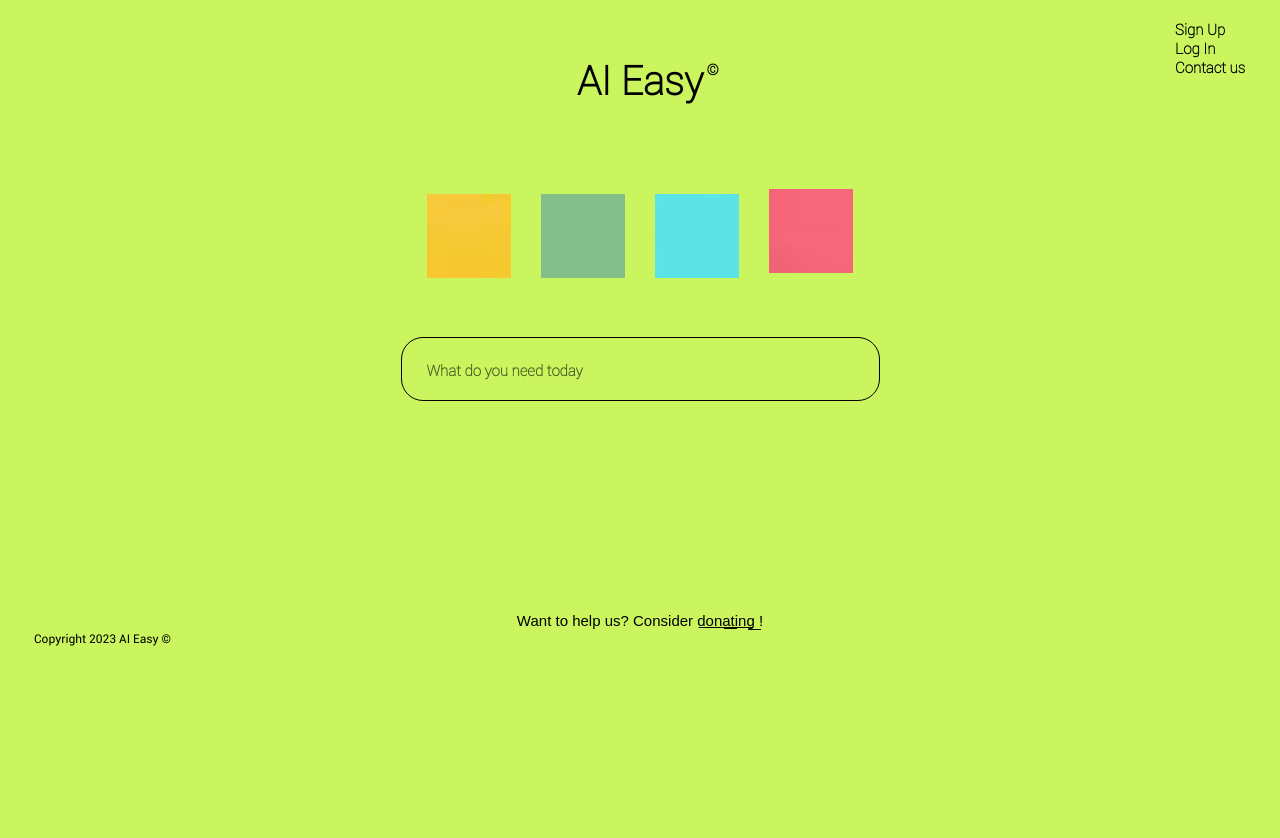
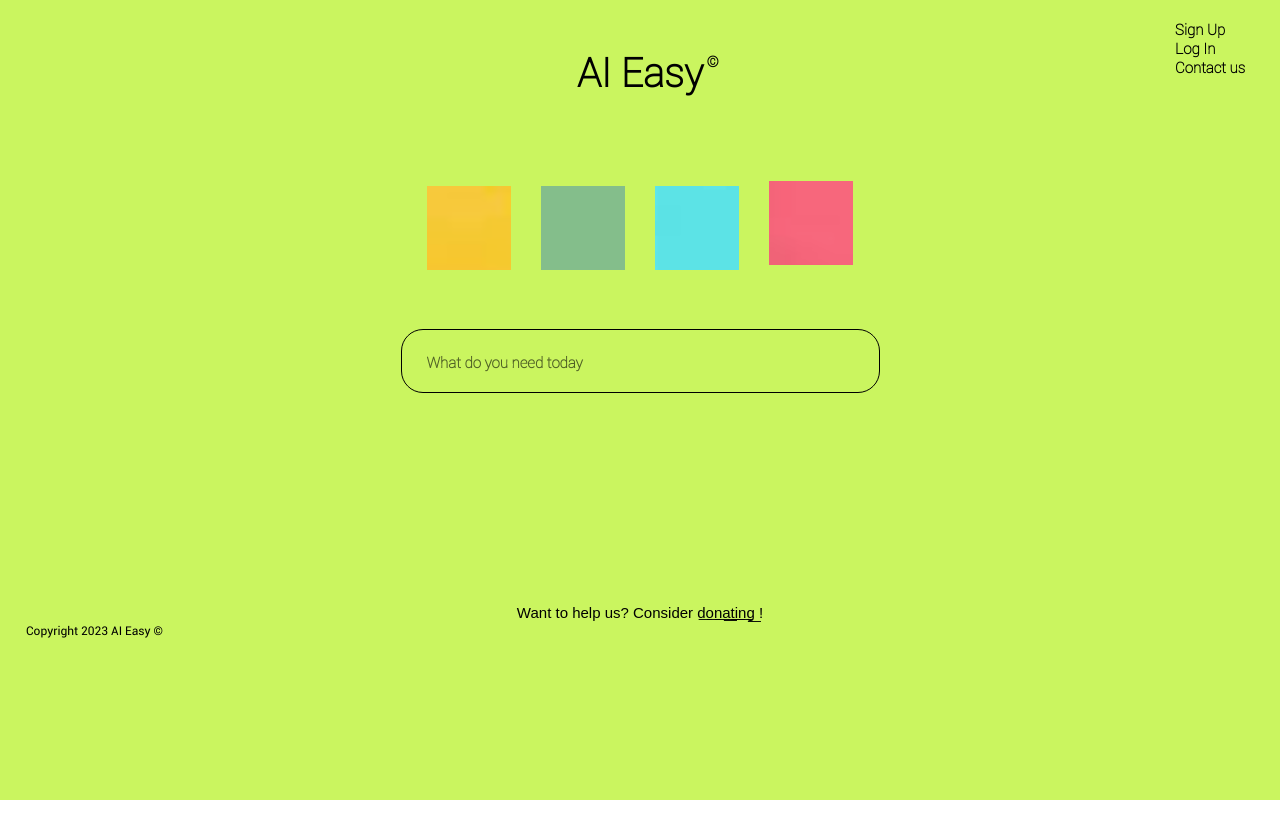
Before and after one commit to Juanarielok/easyai, a Next.js app: page / in a window 1280 px wide. Shown: the top 838 px of the page. After the commit the page ends 800 px from the top, so only its background shows below. Built offline with nearby package versions, Linux system fonts and the light colour scheme.

Commit message:
altura body

```diff
--- a/app/layout.scss
+++ b/app/layout.scss
@@ -76,7 +76,8 @@ body {
     background-size: cover;
     background-repeat: no-repeat;
     background-position: center;
-    min-height: 1000px;
+    min-height: 100vh;
+    margin: 0;
 
 
 }
```
